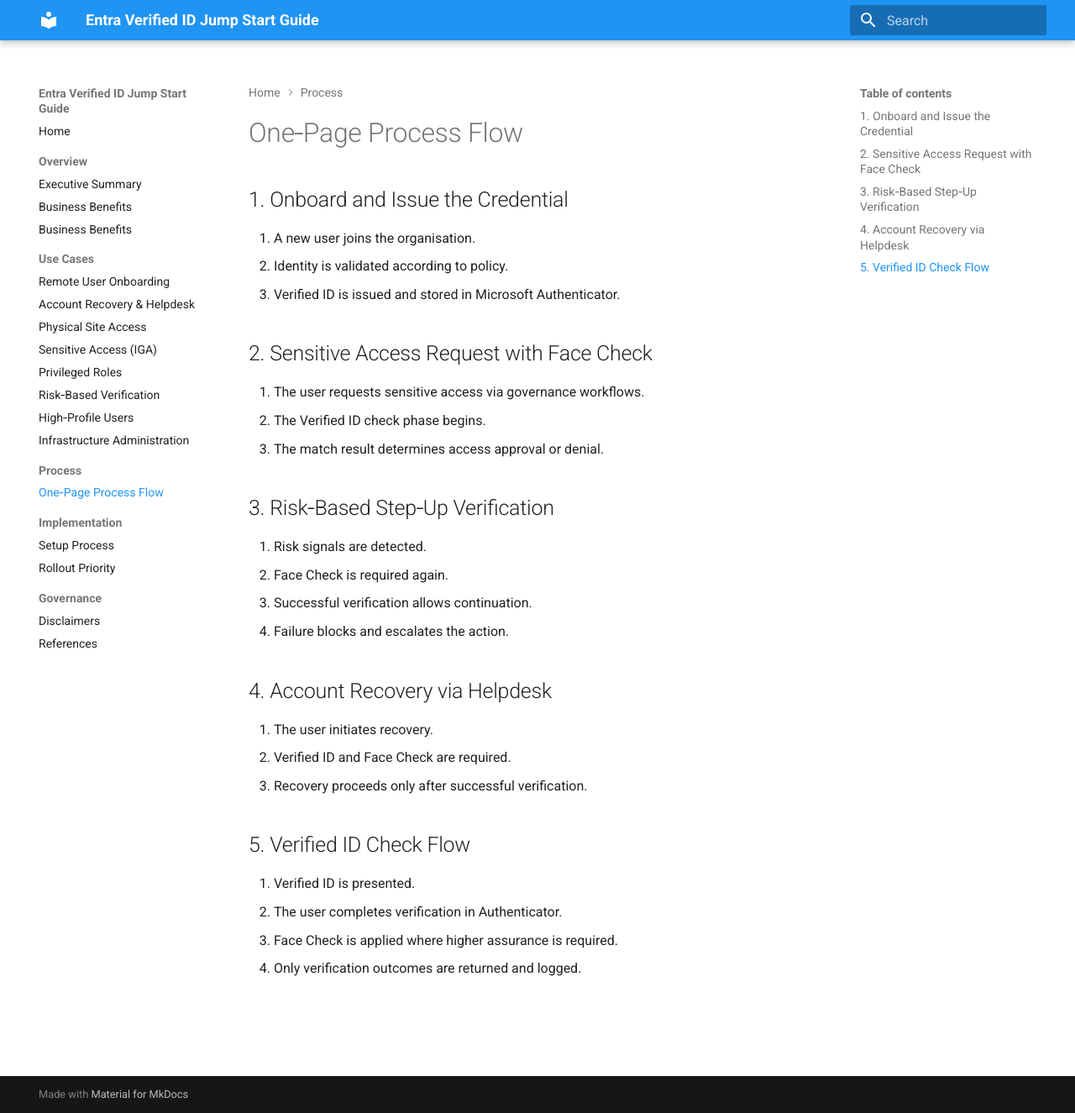
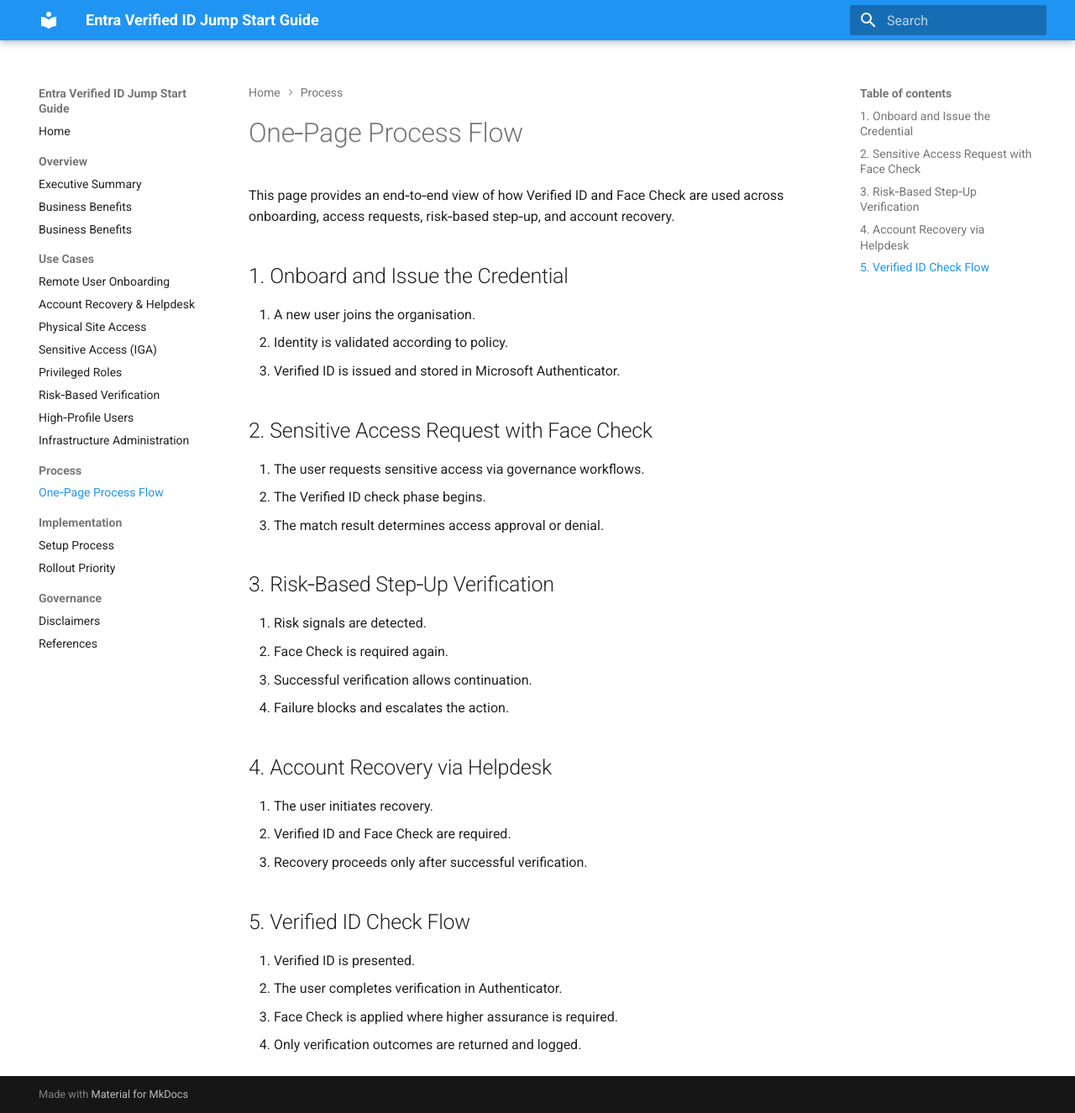
Before and after one commit to microsoft/VerifiedIDJumpStart, an MkDocs documentation site: the page built from docs/03-process/one-page-flow.md, in a window 1280 px wide and 1325 px high. Shown: the whole window at 84% size. Built offline with MkDocs 1.6.1 and Material for MkDocs 9.7.7, drawn with Linux system fonts in a browser that asks for light colours.

Commit message:
Update one-page-flow.md

```diff
--- a/docs/03-process/one-page-flow.md
+++ b/docs/03-process/one-page-flow.md
@@ -1,4 +1,6 @@
 # One‑Page Process Flow
+
+This page provides an end‑to‑end view of how Verified ID and Face Check are used across onboarding, access requests, risk‑based step‑up, and account recovery.
 
 ## 1. Onboard and Issue the Credential
 1. A new user joins the organisation.
```
